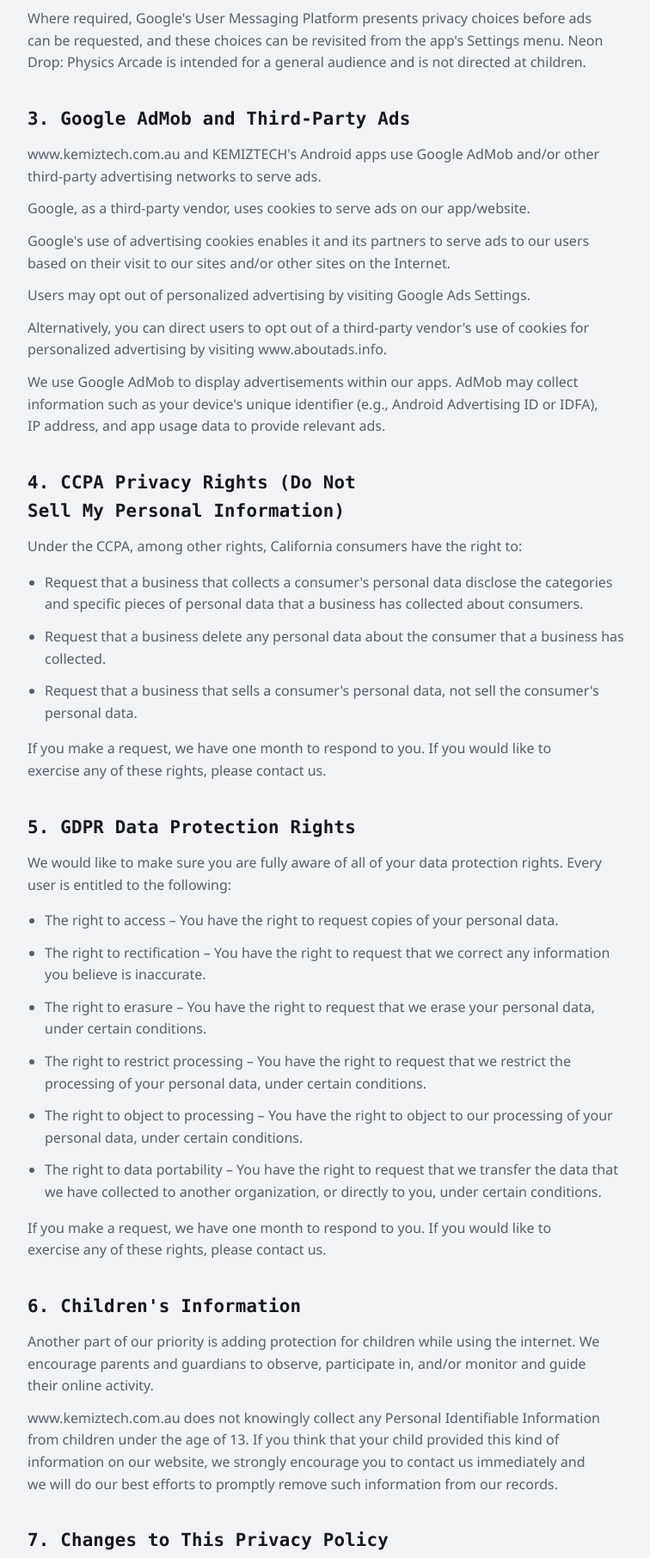
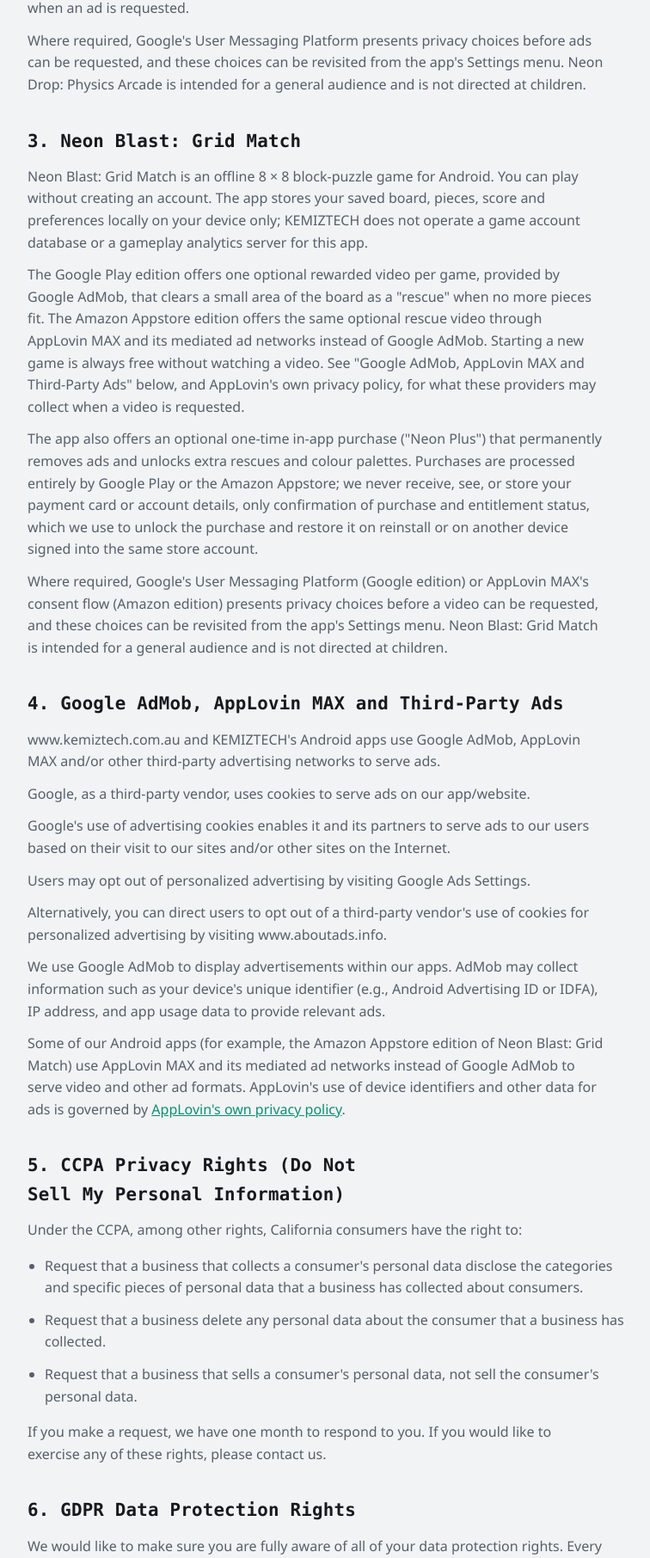
Before and after one commit to adam89wood-boop/KEMIZTECH, a plain HTML site: page docs/privacy-policy.html in a window 1280 px wide. Shown: the part 1129-2941 px from the top of the page at 86% size, without its empty margins (256-1012 px from the left). Drawn offline with Linux system fonts and the light colour scheme.

Commit message:
Add Neon Blast: Grid Match privacy disclosure
Adds a dedicated section covering local-only save data, the Google
AdMob (Play) / AppLovin MAX (Amazon) rescue-video ad, and the
Neon Plus one-time in-app purchase, ahead of store submission.

```diff
--- a/docs/privacy-policy.html
+++ b/docs/privacy-policy.html
@@ -4,7 +4,7 @@
 <meta charset="UTF-8">
 <meta name="viewport" content="width=device-width, initial-scale=1.0">
 <title>Privacy Policy | KEMIZTECH | Apps &amp; Creative Tools</title>
-<meta name="description" content="Privacy policy for KEMIZTECH apps, including Google AdMob and third-party advertising disclosures.">
+<meta name="description" content="Privacy policy for KEMIZTECH apps, including Google AdMob, AppLovin MAX, third-party advertising and in-app purchase disclosures.">
 <link rel="stylesheet" href="assets.css">
 </head>
 <body>
@@ -27,7 +27,7 @@
 <h1 class="section-title">Privacy Policy</h1>
 <p class="eyebrow">Effective Date: 15/11/2026</p>
 
-<p>At KEMIZTECH, accessible from www.kemiztech.com.au, one of our main priorities is the privacy of our visitors. This Privacy Policy document contains types of information that is collected and recorded by www.kemiztech.com.au and how we use it. It also covers the Android apps published by KEMIZTECH, including Neon Drop: Physics Arcade.</p>
+<p>At KEMIZTECH, accessible from www.kemiztech.com.au, one of our main priorities is the privacy of our visitors. This Privacy Policy document contains types of information that is collected and recorded by www.kemiztech.com.au and how we use it. It also covers the Android apps published by KEMIZTECH, including Neon Drop: Physics Arcade and Neon Blast: Grid Match.</p>
 <p>If you have additional questions or require more information about our Privacy Policy, do not hesitate to contact us at <a href="mailto:adam89wood@gmail.com">adam89wood@gmail.com</a>.</p>
 
 <h2>1. Information We Collect</h2>
@@ -40,15 +40,22 @@
 <p>The app offers one optional rewarded advertisement per run, provided by Google AdMob, that grants 25 additional in-game tokens. Starting a new run is always free without watching an ad, and these tokens have no monetary value. See "Google AdMob and Third-Party Ads" below for what Google and its advertising partners may collect when an ad is requested.</p>
 <p>Where required, Google's User Messaging Platform presents privacy choices before ads can be requested, and these choices can be revisited from the app's Settings menu. Neon Drop: Physics Arcade is intended for a general audience and is not directed at children.</p>
 
-<h2>3. Google AdMob and Third-Party Ads</h2>
-<p>www.kemiztech.com.au and KEMIZTECH's Android apps use Google AdMob and/or other third-party advertising networks to serve ads.</p>
+<h2>3. Neon Blast: Grid Match</h2>
+<p>Neon Blast: Grid Match is an offline 8 × 8 block-puzzle game for Android. You can play without creating an account. The app stores your saved board, pieces, score and preferences locally on your device only; KEMIZTECH does not operate a game account database or a gameplay analytics server for this app.</p>
+<p>The Google Play edition offers one optional rewarded video per game, provided by Google AdMob, that clears a small area of the board as a "rescue" when no more pieces fit. The Amazon Appstore edition offers the same optional rescue video through AppLovin MAX and its mediated ad networks instead of Google AdMob. Starting a new game is always free without watching a video. See "Google AdMob, AppLovin MAX and Third-Party Ads" below, and AppLovin's own privacy policy, for what these providers may collect when a video is requested.</p>
+<p>The app also offers an optional one-time in-app purchase ("Neon Plus") that permanently removes ads and unlocks extra rescues and colour palettes. Purchases are processed entirely by Google Play or the Amazon Appstore; we never receive, see, or store your payment card or account details, only confirmation of purchase and entitlement status, which we use to unlock the purchase and restore it on reinstall or on another device signed into the same store account.</p>
+<p>Where required, Google's User Messaging Platform (Google edition) or AppLovin MAX's consent flow (Amazon edition) presents privacy choices before a video can be requested, and these choices can be revisited from the app's Settings menu. Neon Blast: Grid Match is intended for a general audience and is not directed at children.</p>
+
+<h2>4. Google AdMob, AppLovin MAX and Third-Party Ads</h2>
+<p>www.kemiztech.com.au and KEMIZTECH's Android apps use Google AdMob, AppLovin MAX and/or other third-party advertising networks to serve ads.</p>
 <p>Google, as a third-party vendor, uses cookies to serve ads on our app/website.</p>
 <p>Google's use of advertising cookies enables it and its partners to serve ads to our users based on their visit to our sites and/or other sites on the Internet.</p>
 <p>Users may opt out of personalized advertising by visiting Google Ads Settings.</p>
 <p>Alternatively, you can direct users to opt out of a third-party vendor's use of cookies for personalized advertising by visiting www.aboutads.info.</p>
 <p>We use Google AdMob to display advertisements within our apps. AdMob may collect information such as your device's unique identifier (e.g., Android Advertising ID or IDFA), IP address, and app usage data to provide relevant ads.</p>
+<p>Some of our Android apps (for example, the Amazon Appstore edition of Neon Blast: Grid Match) use AppLovin MAX and its mediated ad networks instead of Google AdMob to serve video and other ad formats. AppLovin's use of device identifiers and other data for ads is governed by <a href="https://www.applovin.com/privacy/">AppLovin's own privacy policy</a>.</p>
 
-<h2>4. CCPA Privacy Rights (Do Not Sell My Personal Information)</h2>
+<h2>5. CCPA Privacy Rights (Do Not Sell My Personal Information)</h2>
 <p>Under the CCPA, among other rights, California consumers have the right to:</p>
 <ul>
 <li>Request that a business that collects a consumer's personal data disclose the categories and specific pieces of personal data that a business has collected about consumers.</li>
@@ -57,7 +64,7 @@
 </ul>
 <p>If you make a request, we have one month to respond to you. If you would like to exercise any of these rights, please contact us.</p>
 
-<h2>5. GDPR Data Protection Rights</h2>
+<h2>6. GDPR Data Protection Rights</h2>
 <p>We would like to make sure you are fully aware of all of your data protection rights. Every user is entitled to the following:</p>
 <ul>
 <li>The right to access – You have the right to request copies of your personal data.</li>
@@ -69,14 +76,14 @@
 </ul>
 <p>If you make a request, we have one month to respond to you. If you would like to exercise any of these rights, please contact us.</p>
 
-<h2>6. Children's Information</h2>
+<h2>7. Children's Information</h2>
 <p>Another part of our priority is adding protection for children while using the internet. We encourage parents and guardians to observe, participate in, and/or monitor and guide their online activity.</p>
 <p>www.kemiztech.com.au does not knowingly collect any Personal Identifiable Information from children under the age of 13. If you think that your child provided this kind of information on our website, we strongly encourage you to contact us immediately and we will do our best efforts to promptly remove such information from our records.</p>
 
-<h2>7. Changes to This Privacy Policy</h2>
+<h2>8. Changes to This Privacy Policy</h2>
 <p>We may update our Privacy Policy from time to time. Thus, we advise you to review this page periodically for any changes. We will notify you of any changes by posting the new Privacy Policy on this page. These changes are effective immediately, after they are posted on this page.</p>
 
-<h2>8. Contact Us</h2>
+<h2>9. Contact Us</h2>
 <p>If you have any questions or suggestions about our Privacy Policy, do not hesitate to contact us at:</p>
 <p>Email: <a href="mailto:adam89wood@gmail.com">adam89wood@gmail.com</a><br>Website: www.kemiztech.com.au</p>
 </div>
```
